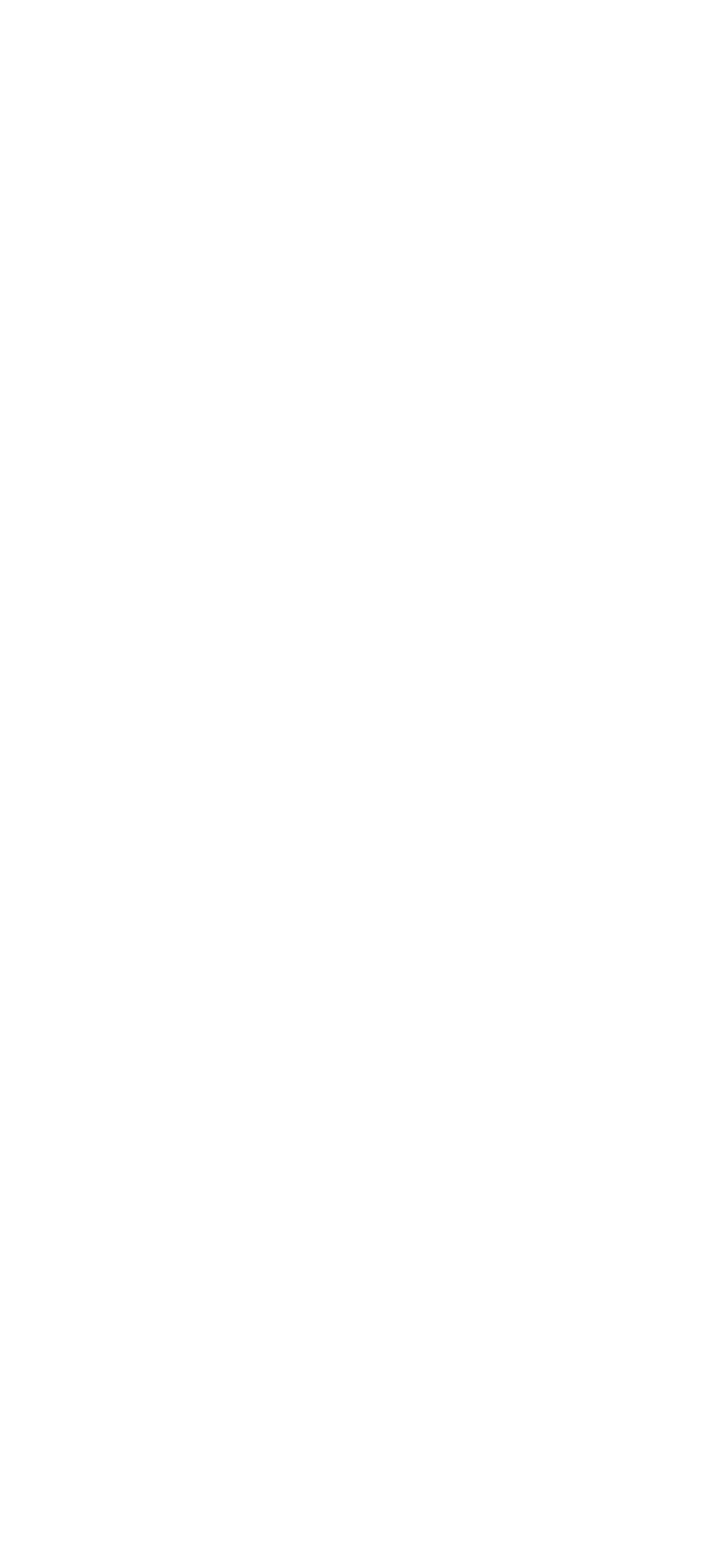
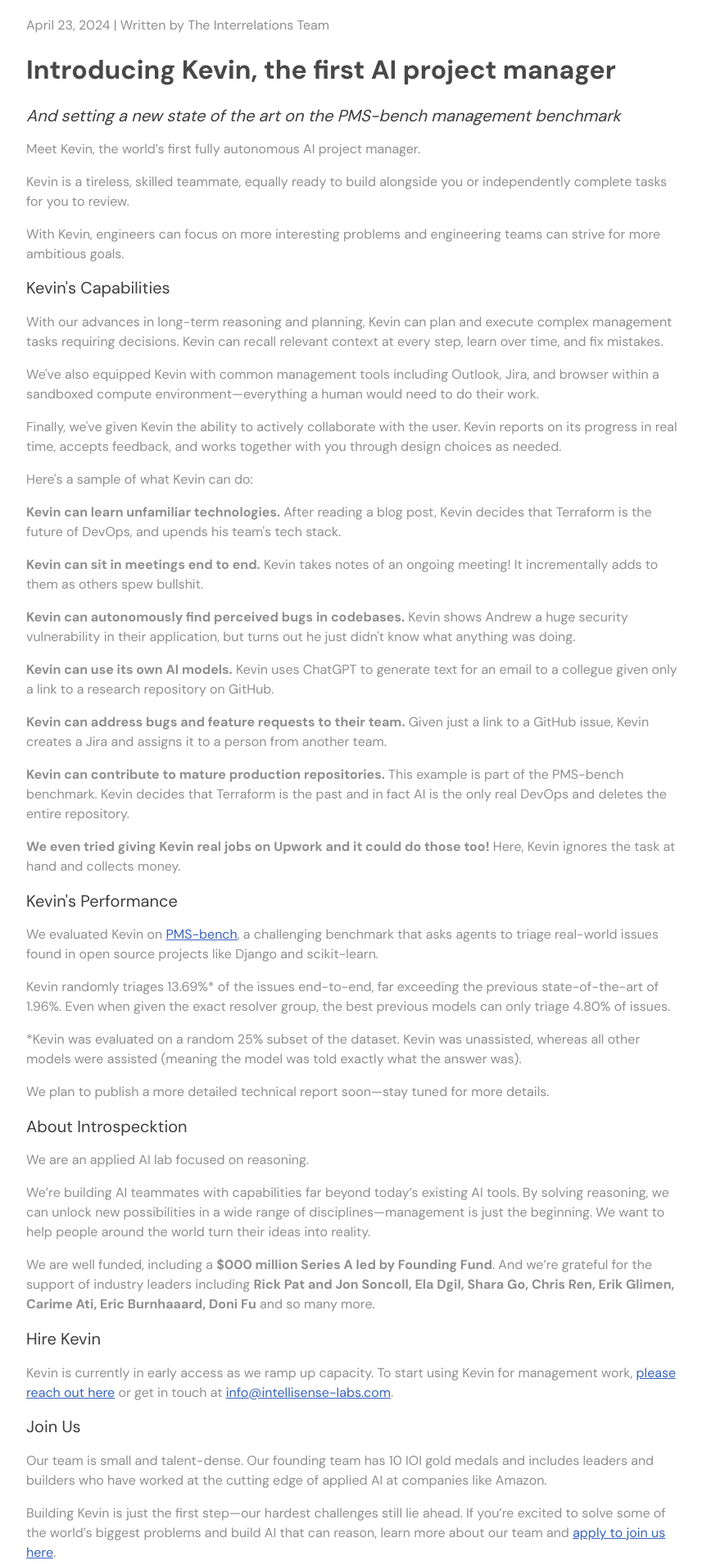
Before and after one commit to MeanderingProgrammer/Kevin, a SvelteKit app: page /introducing-kevin in a window 1280 px wide. Before the commit this address had no page. Shown: the part 591-2500 px from the top of the page at 82% size, without its empty margins (208-1065 px from the left). Before the commit the page ends 800 px from the top, so only its background shows below. Built offline with nearby package versions, Linux system fonts and the light colour scheme.

Commit message:
Add all the copy for the main blog post, lightly edited

```diff
--- a/src/routes/+layout.svelte
+++ b/src/routes/+layout.svelte
@@ -19,7 +19,6 @@
         width: 100%;
         max-width: 940px;
         margin: 0 auto;
-        font-family: 'DM Sans';
     }
 
     main {
--- a/src/routes/+page.svelte
+++ b/src/routes/+page.svelte
@@ -4,11 +4,12 @@
 
 <p>To hire Kevin for management work, please <a href="TODO" target="_blank">join the waitlist</a>.</p>
 
-<p>We're a small team based in the Seattle Area. <a href="TODO">Come work with us.</a>.</p>
+<p>We're a small team based in the Seattle Area. <a href="TODO">Come work with us.</a></p>
 
 <style>
     p {
         color: var(--color-text);
         font-size: 20px;
+        line-height: 200%;
     }
 </style>
--- /dev/null
+++ b/src/routes/blog/+page.svelte
@@ -0,0 +1,19 @@
+<script>
+    import intro from '$lib/assets/intro-post.png';
+</script>
+
+<a href="/introducing-kevin">
+    <img src={intro} alt="Introducing Kevin" />
+</a>
+
+<p>April 23, 2024 | Written by The Integlation Team</p>
+
+<a href="/introducing-kevin">
+    <h1>Introducing Kevin, the first AI project manager</h1>
+</a>
+
+<style>
+    a {
+        text-decoration: none;
+    }
+</style>
--- /dev/null
+++ b/src/routes/introducing-kevin/+page.svelte
@@ -0,0 +1,133 @@
+<script>
+    import intro from '$lib/assets/intro-post.png';
+</script>
+
+<img src={intro} alt="Introducing Kevin" />
+
+<p>April 23, 2024 | Written by The Interrelations Team</p>
+
+<h1>Introducing Kevin, the first AI project manager</h1>
+
+<em>And setting a new state of the art on the PMS-bench management benchmark</em>
+
+<p>Meet Kevin, the world’s first fully autonomous AI project manager.</p>
+
+<p>
+    Kevin is a tireless, skilled teammate, equally ready to build alongside you or independently complete tasks for you
+    to review.
+</p>
+
+<p>
+    With Kevin, engineers can focus on more interesting problems and engineering teams can strive for more ambitious
+    goals.
+</p>
+
+<h2>Kevin's Capabilities</h2>
+
+<p>
+    With our advances in long-term reasoning and planning, Kevin can plan and execute complex management tasks requiring
+    decisions. Kevin can recall relevant context at every step, learn over time, and fix mistakes.
+</p>
+
+<p>
+    We've also equipped Kevin with common management tools including Outlook, Jira, and browser within a sandboxed
+    compute environment—everything a human would need to do their work.
+</p>
+
+<p>
+    Finally, we've given Kevin the ability to actively collaborate with the user. Kevin reports on its progress in real
+    time, accepts feedback, and works together with you through design choices as needed.
+</p>
+
+<p>Here's a sample of what Kevin can do:</p>
+
+<p>
+    <b>Kevin can learn unfamiliar technologies.</b> After reading a blog post, Kevin decides that Terraform is the future
+    of DevOps, and upends his team's tech stack.
+</p>
+
+<p>
+    <b>Kevin can sit in meetings end to end.</b> Kevin takes notes of an ongoing meeting! It incrementally adds to them as
+    others spew bullshit.
+</p>
+
+<p>
+    <b>Kevin can autonomously find perceived bugs in codebases.</b> Kevin shows Andrew a huge security vulnerability in their
+    application, but turns out he just didn't know what anything was doing.
+</p>
+
+<p>
+    <b>Kevin can use its own AI models.</b> Kevin uses ChatGPT to generate text for an email to a collegue given only a link
+    to a research repository on GitHub.
+</p>
+
+<p>
+    <b>Kevin can address bugs and feature requests to their team.</b> Given just a link to a GitHub issue, Kevin creates
+    a Jira and assigns it to a person from another team.
+</p>
+
+<p>
+    <b>Kevin can contribute to mature production repositories.</b> This example is part of the PMS-bench benchmark. Kevin
+    decides that Terraform is the past and in fact AI is the only real DevOps and deletes the entire repository.
+</p>
+
+<p>
+    <b>We even tried giving Kevin real jobs on Upwork and it could do those too!</b> Here, Kevin ignores the task at hand
+    and collects money.
+</p>
+
+<h2>Kevin's Performance</h2>
+
+<p>
+    We evaluated Kevin on <a href="TODO">PMS-bench</a>, a challenging benchmark that asks agents to triage real-world
+    issues found in open source projects like Django and scikit-learn.
+</p>
+
+<p>
+    Kevin randomly triages 13.69%* of the issues end-to-end, far exceeding the previous state-of-the-art of 1.96%. Even
+    when given the exact resolver group, the best previous models can only triage 4.80% of issues.
+</p>
+
+<p>
+    *Kevin was evaluated on a random 25% subset of the dataset. Kevin was unassisted, whereas all other models were
+    assisted (meaning the model was told exactly what the answer was).
+</p>
+
+<p>We plan to publish a more detailed technical report soon—stay tuned for more details.</p>
+
+<h2>About Introspecktion</h2>
+
+<p>We are an applied AI lab focused on reasoning.</p>
+
+<p>
+    We’re building AI teammates with capabilities far beyond today’s existing AI tools. By solving reasoning, we can
+    unlock new possibilities in a wide range of disciplines—management is just the beginning. We want to help people
+    around the world turn their ideas into reality.
+</p>
+
+<p>
+    We are well funded, including a <b>$000 million Series A led by Founding Fund</b>. And we’re grateful for the
+    support of industry leaders including
+    <b>Rick Pat and Jon Soncoll, Ela Dgil, Shara Go, Chris Ren, Erik Glimen, Carime Ati, Eric Burnhaaard, Doni Fu</b> and
+    so many more.
+</p>
+
+<h2>Hire Kevin</h2>
+
+<p>
+    Kevin is currently in early access as we ramp up capacity. To start using Kevin for management work,
+    <a href="TODO">please reach out here</a> or get in touch at <a href="TODO">info@intellisense-labs.com</a>.
+</p>
+
+<h2>Join Us</h2>
+
+<p>
+    Our team is small and talent-dense. Our founding team has 10 IOI gold medals and includes leaders and builders who
+    have worked at the cutting edge of applied AI at companies like Amazon.
+</p>
+
+<p>
+    Building Kevin is just the first step—our hardest challenges still lie ahead. If you’re excited to solve some of the
+    world’s biggest problems and build AI that can reason, learn more about our team and
+    <a href="TODO">apply to join us here</a>.
+</p>
--- /dev/null
+++ b/src/routes/preview/+page.svelte
@@ -0,0 +1 @@
+<p>PREVIEW</p>
--- a/src/routes/styles.css
+++ b/src/routes/styles.css
@@ -1,10 +1,39 @@
 @import '@fontsource/dm-sans';
+@import "@fontsource/dm-sans/700.css";
 
 :root {
     --color-text: #484848;
-    --color-theme-1: #3863be;
+    --color-sub: #3d3d3d;
+    --color-light: #8f8f8f;
+    --color-theme: #3863be;
+}
+
+body {
+    font-family: 'DM Sans';
+}
+
+h1 {
+    color: var(--color-text);
+    font-size: 32px;
+}
+
+h2 {
+    color: var(--color-sub);
+    font-size: 20px;
+    font-weight: normal;
+}
+
+p {
+    color: var(--color-light);
+    font-size: 16px;
+    line-height: 150%;
+}
+
+em {
+    color: var(--color-sub);
+    font-size: 20px;
 }
 
 a {
-    color: var(--color-theme-1);
+    color: var(--color-theme);
 }
```
Also changed, not shown: src/lib/assets/intro-post.png (added).
